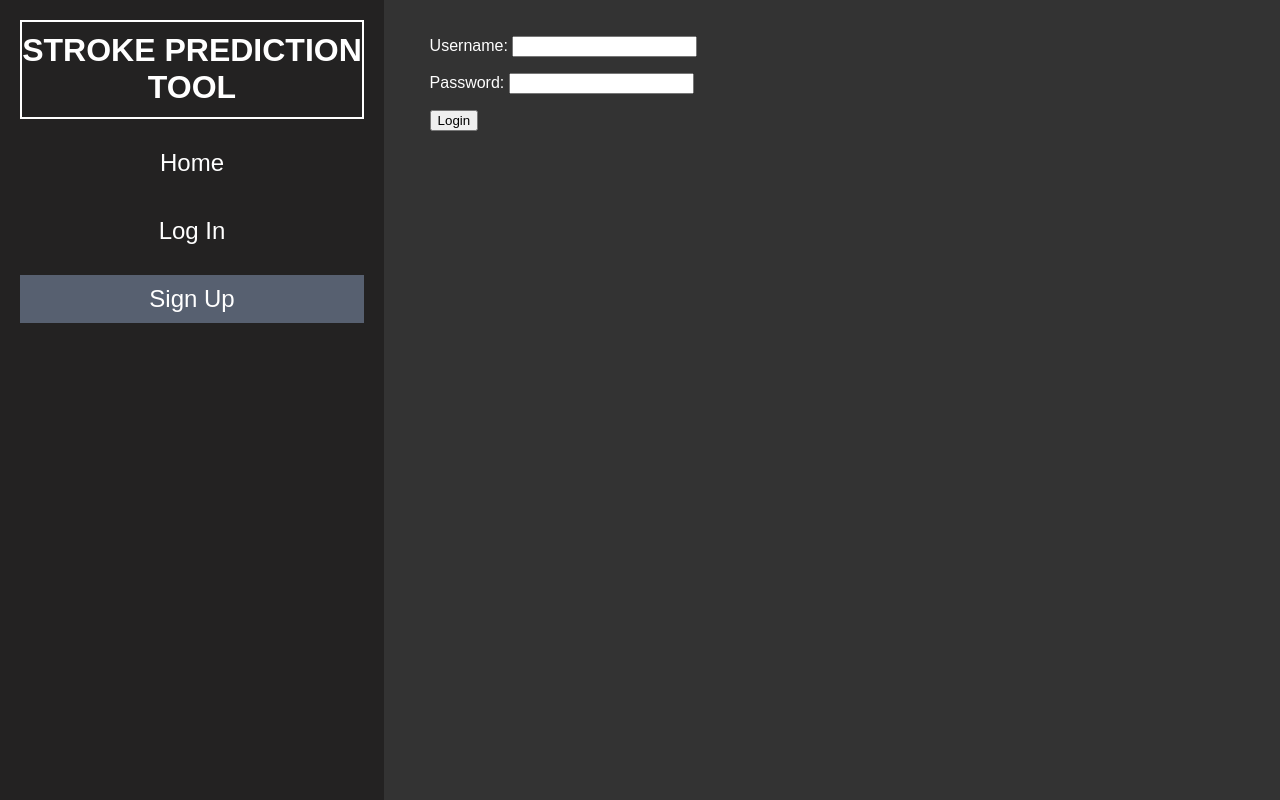
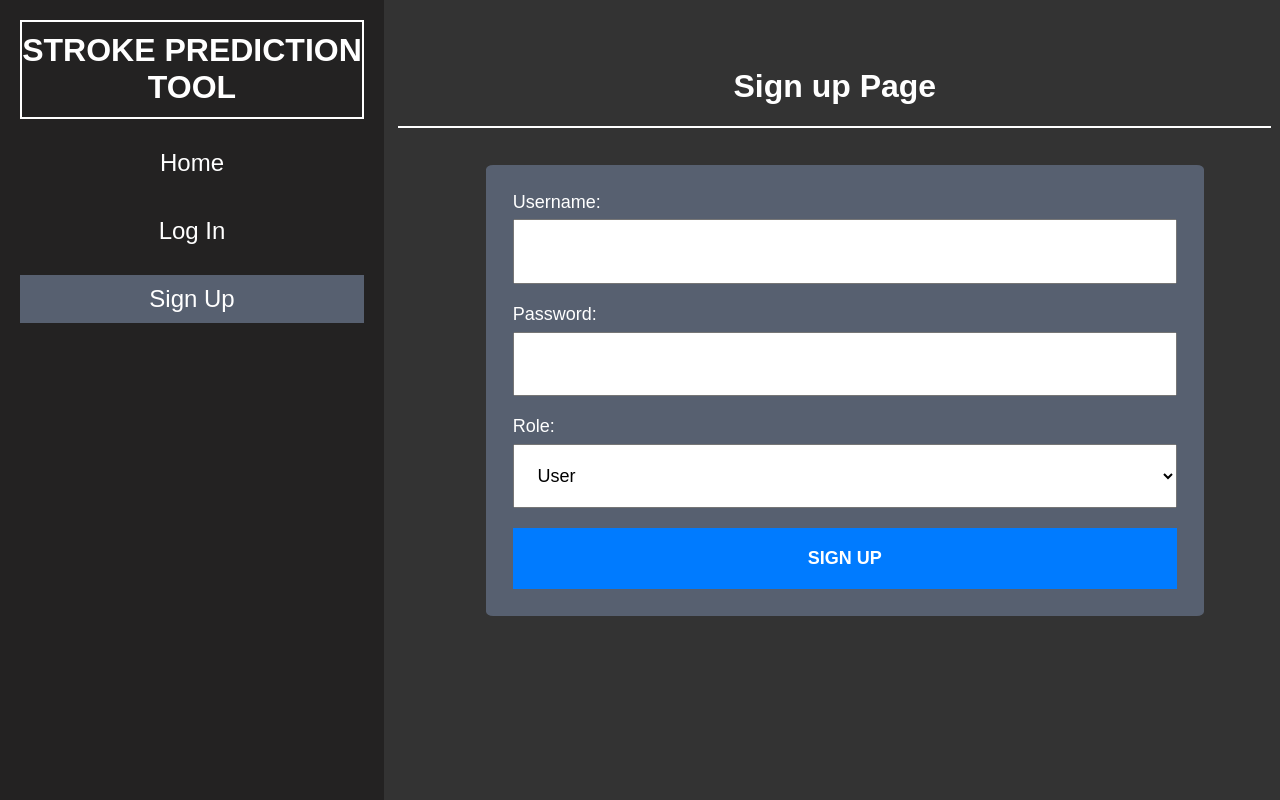
Before and after one commit to IbrahimHaroon03/strokePredictionTool, a Python web app: template templates/all/sign_up.html in a window 1280 px wide. Run offline with Jinja, Linux system fonts and the light colour scheme; the template is opened without the code that fills it, so the values that code supplies are empty.

Commit message:
Created login and sign up forms with css

```diff
--- /dev/null
+++ b/static/login_styles.css
@@ -0,0 +1,56 @@
+/* Center the form horizontally */
+#section1 {
+    display: flex;
+    justify-content: center; /* Center horizontally */
+    align-items: center;
+    flex-direction: column;
+}
+
+.page_titles {
+    margin-right: 1.25rem;
+    width: 100%;
+}
+
+form {
+    display: flex;
+    flex-direction: column;
+    border: 2px solid #576070;
+    background-color: #576070;
+    border-radius: 1%;
+    padding: 3%;
+    margin-top: 2%;
+    width: 80%;
+}
+
+form p {
+    margin: 0;               /* Remove default paragraph margins */
+}
+
+form label {
+    font-size: large;
+}
+
+form input[type="text"],
+form input[type="password"], form select {
+    width: 100%;             /* Full width inputs */
+    padding: 3%;
+    box-sizing: border-box;  /* Include padding in width */
+    margin-bottom: 3%;
+    margin-top: 1%;
+    font-size: large;
+}
+
+form input[type="submit"] {
+    width: 100%;             /* Full width submit button */
+    padding: 3%;
+    background-color: #007BFF; /* Example button color */
+    color: white;
+    border: none;
+    cursor: pointer;
+    font-weight: bold;
+    font-size: large;
+}
+
+form input[type="submit"]:hover {
+    background-color: #0056b3; /* Darker shade on hover */
+}
--- a/templates/all/sign_up.html
+++ b/templates/all/sign_up.html
@@ -4,6 +4,7 @@
         <meta charset="UTF-8">
         <meta name="viewport" content="width=device-width, initial-scale=1.0">
         <link rel="stylesheet" href="../../static/navbar_styles.css">
+        <link rel="stylesheet" href="../../static/login_styles.css">
         <script src="../../static/active.js" defer></script>
         <title>Document</title>
     </head>
@@ -21,17 +22,24 @@
     <!-- Main Content -->
     <div class="main-content">
         <section id="section1">
+            <h1 class="page_titles">Sign up Page</h1>
             <form method="POST">
                 <p>
                     <label for="username">Username:</label>
                     <input type="text" id="username" name="username" required>
+
+                    <label for="password">Password:</label>
+                    <input type="password" id="password" name="password" required>
+
+                    <label for="role">Role:</label>
+                    <select id="role" name="role" required>
+                        <option value="User">User</option>
+                        <option value="Admin">Admin</option>
+                    </select>
+
                 </p>
                 <p>
-                    <label for="password">Password:</label>
-                    <input type="password" id="password" name="password" required>
-                </p>
-                <p>
-                    <input type="submit" value="Login">
+                    <input type="submit" value="SIGN UP">
                 </p>
             </form>
         </section>
```
Also changed, not shown: templates/all/login.html (+4 -3 lines), 1 other file.
